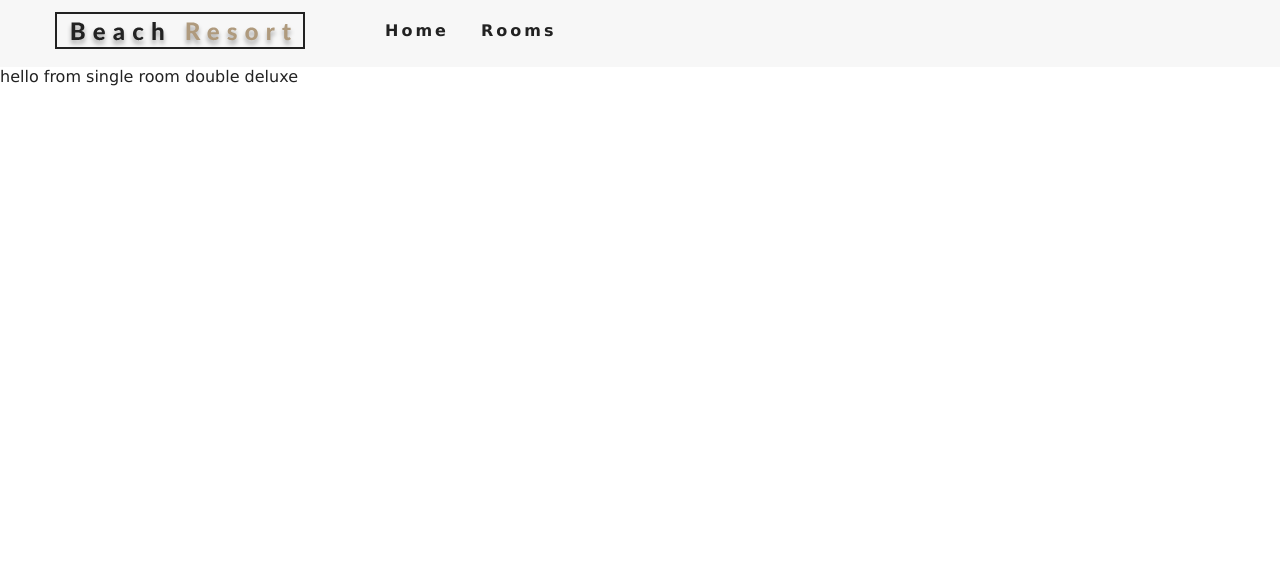
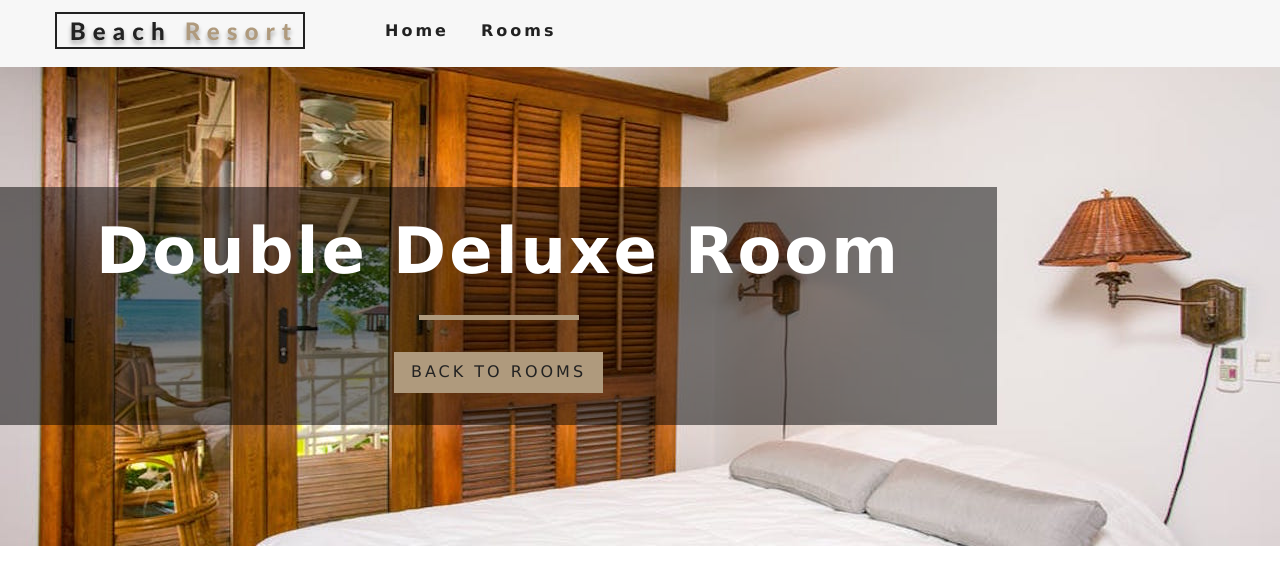
Before and after one commit to dilipkonigiri/beach-resort, a React (Create React App) app: page /rooms/1 in a window 1280 px wide. Shown: the top 584 px of the page. Built offline with nearby package versions, Linux system fonts and the light colour scheme.

Commit message:
Added StyledHero component and updated Singleroom

```diff
--- a/package.json
+++ b/package.json
@@ -10,7 +10,8 @@
     "react-dom": "^16.13.1",
     "react-icons": "^3.10.0",
     "react-router-dom": "^5.2.0",
-    "react-scripts": "3.4.1"
+    "react-scripts": "3.4.1",
+    "styled-components": "^5.1.1"
   },
   "scripts": {
     "start": "react-scripts start",
--- /dev/null
+++ b/src/components/StyledHero.js
@@ -0,0 +1,11 @@
+import styled from 'styled-components'
+import defaultImg from '../images/room-1.jpeg'
+
+const StyledHero = styled.header`
+min-height: 60vh;
+background: url(${props => props.img ? props.img : defaultImg}) center/cover no-repeat;
+display: flex;
+align-items: center;
+`
+
+export default StyledHero
--- a/src/pages/SingleRoom.js
+++ b/src/pages/SingleRoom.js
@@ -4,6 +4,7 @@
 import Banner from "../components/Banner";
 import { Link } from "react-router-dom";
 import { RoomContext } from "../context";
+import StyledHero from '../components/StyledHero'
 
 export default class SingleRoom extends Component {
     constructor(props) {
@@ -38,9 +39,13 @@
         }
         const {name, description, capacity, size, proce, extras, breakfast, pets, images} = room
         return (
-            <div>
-                hello from single room {room.name}
-            </div>
+            <StyledHero img={images[0] || this.state.defaultBcg}>
+                <Banner title={`${name} room`}>
+                    <Link to="/rooms" className="btn-primary">
+                    back to rooms
+                    </Link>
+                </Banner>
+            </StyledHero>
         )
     }
 }
```
Also changed, not shown: 1 other file (tests, documents, lock files or other folders).
